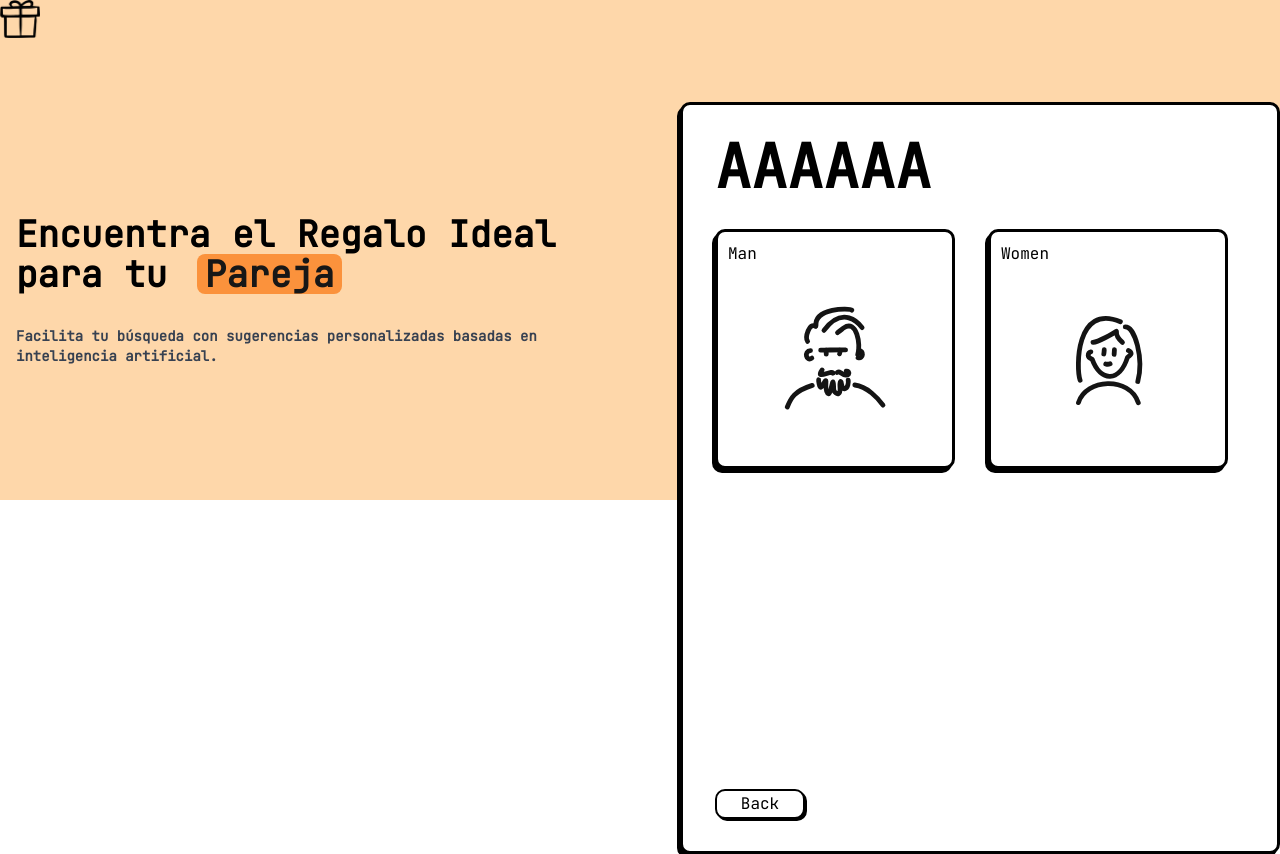
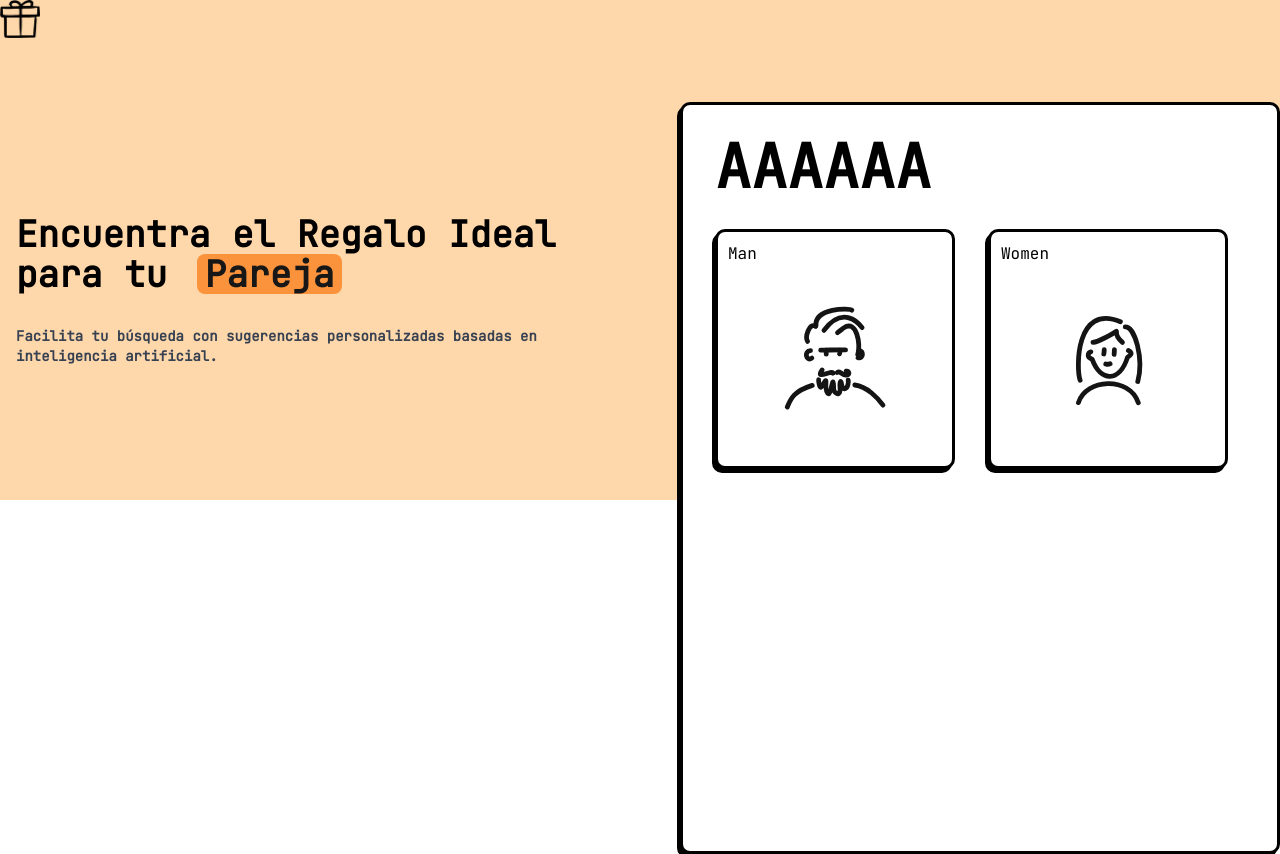
Before and after one commit to sergitejada/MiduVercelHackathon, a Next.js app: page / in a window 1280 px wide. Built offline with nearby package versions, Linux system fonts and the light colour scheme.

Commit message:
feat: Improve gift generator form footer

```diff
--- a/src/components/gift-generator-form/gift-generator-form.tsx
+++ b/src/components/gift-generator-form/gift-generator-form.tsx
@@ -2,11 +2,15 @@
 
 import Button from "@/components/ui/button"
 import Card from "@/components/ui/card"
+import { useGiftGenerator } from "@/hooks/use-gift-generator"
 import { useGiftGeneratorFormStore } from "@/store/gift-generator-form-store"
 import GenreStep from "./genre-step/genre-step"
 
 export default function GiftGeneratorForm() {
 	const step = useGiftGeneratorFormStore(state => state.step)
+	const previousStep = useGiftGeneratorFormStore(state => state.previousStep)
+
+	const { hasPrevious } = useGiftGenerator()
 
 	return (
 		<Card className="flex min-w-[600px] cursor-pointer flex-col justify-between p-8">
@@ -14,9 +18,7 @@ export default function GiftGeneratorForm() {
 				<h1 className="text-white>Generador de text-6xl font-bold">AAAAAA</h1>
 			</header>
 			<div className="mt-8 grid flex-1 grid-cols-2 gap-4">{step === "genre" ? <GenreStep /> : <p>No step</p>}</div>
-			<footer className="flex justify-between">
-				<Button>Back</Button>
-			</footer>
+			<footer className="flex justify-between">{hasPrevious && <Button onClick={previousStep}>Back</Button>}</footer>
 			<div className="w-36" />
 		</Card>
 	)
```
